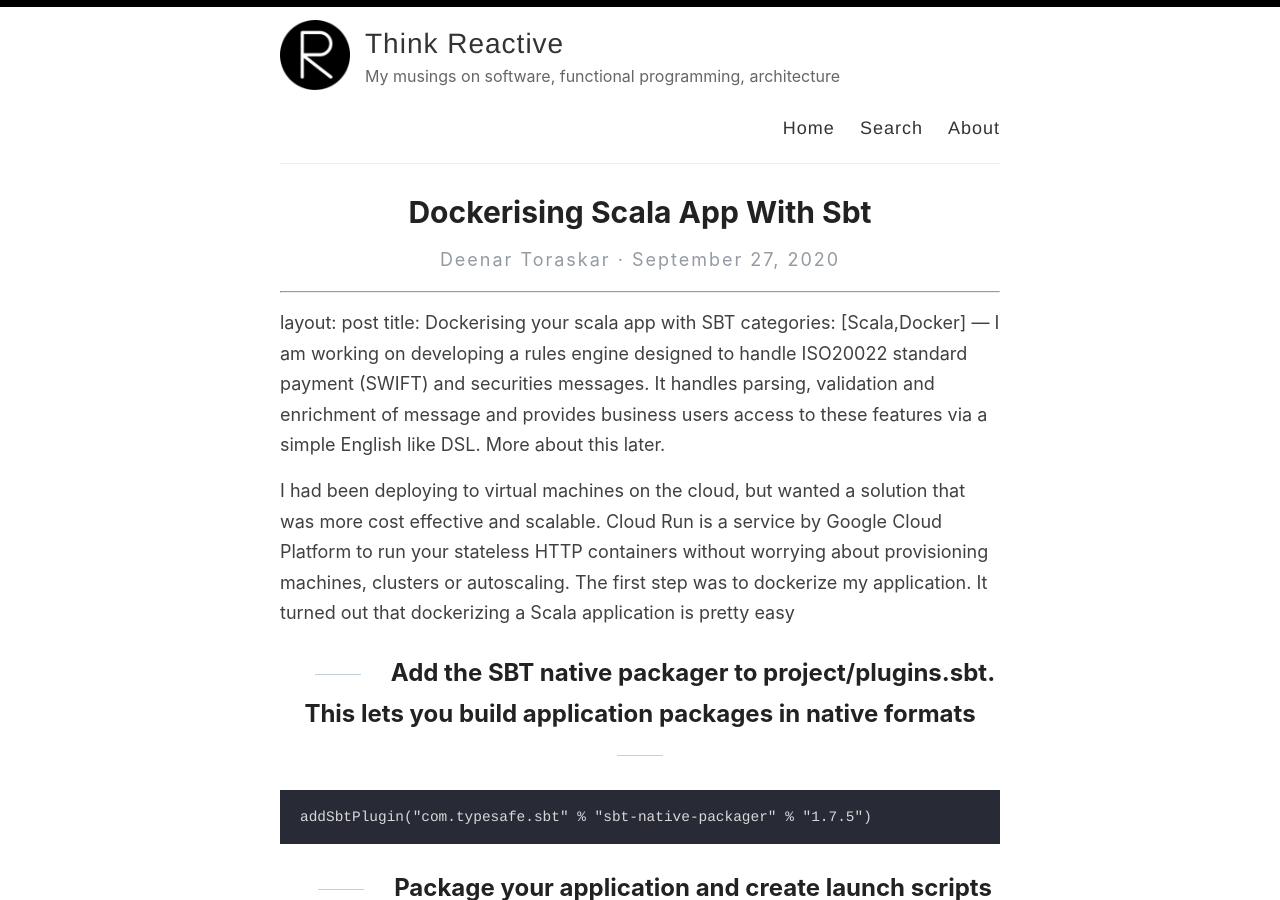
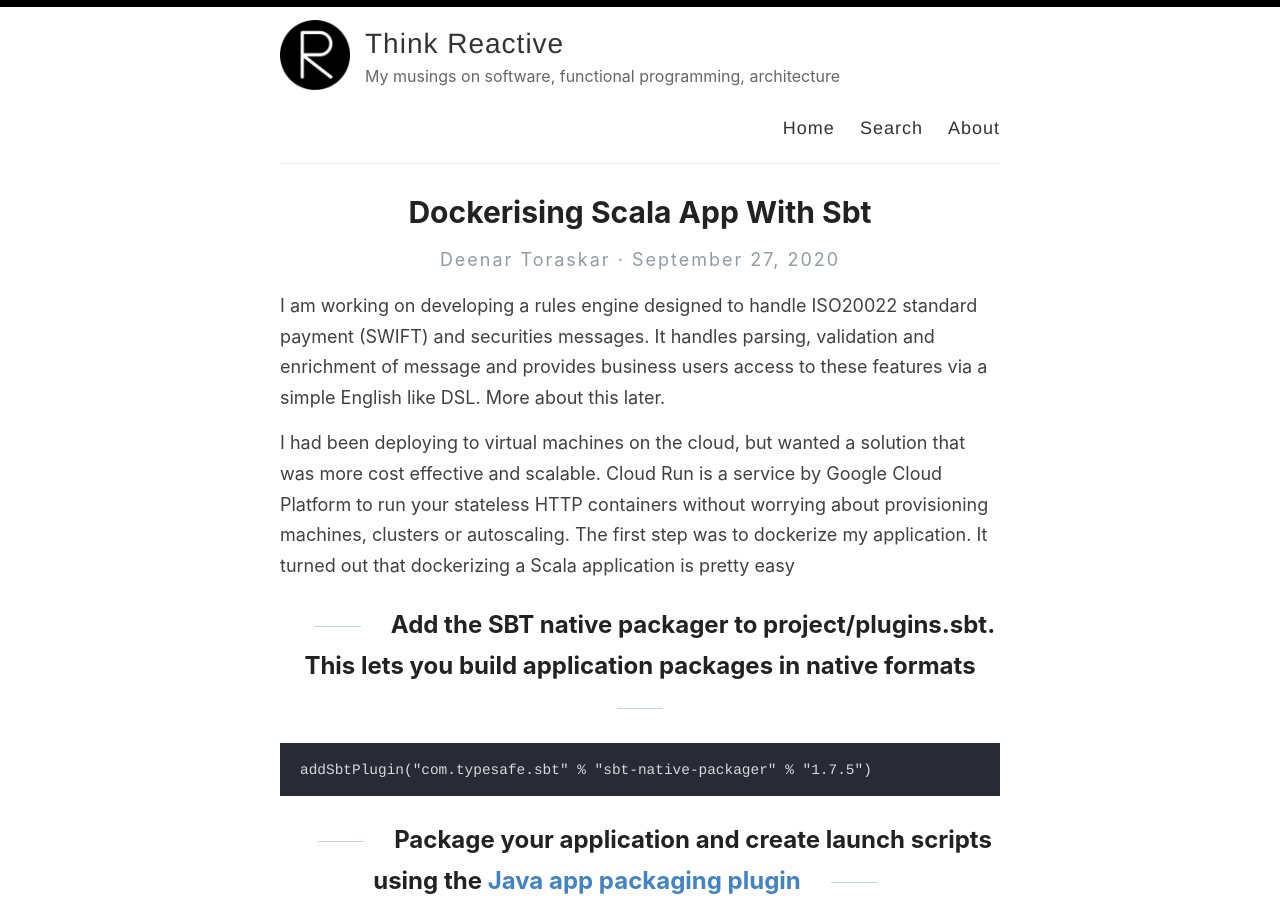
Before and after one commit to deenar/deenar.github.io, a Jekyll site: the page built from _posts/2020-09-27-dockerising-scala-app-with-sbt.md, in a window 1280 px wide and 900 px high. Built offline with Jekyll 4.4.1, drawn with Linux system fonts in a browser that asks for light colours; our own code applies the rules of GitHub Pages for plain Markdown files.

Commit message:
Update 2020-09-27-dockerising-scala-app-with-sbt.md

```diff
--- a/_posts/2020-09-27-dockerising-scala-app-with-sbt.md
+++ b/_posts/2020-09-27-dockerising-scala-app-with-sbt.md
@@ -1,11 +1,7 @@
 ---
 published: true
 ---
----
-layout: post
-title:  Dockerising your scala app with SBT
-categories: [Scala,Docker]
----
+
 I am working on developing a rules engine designed to handle ISO20022 standard payment (SWIFT) and securities messages. It handles parsing, validation and enrichment of message and provides business users access to these features via a simple English like DSL. More about this later.
 
 I had been deploying to virtual machines on the cloud, but wanted a solution that was more cost effective and scalable. Cloud Run is a service by Google Cloud Platform to run your stateless HTTP containers without worrying about provisioning machines, clusters or autoscaling. The first step was to dockerize my application. It turned out that dockerizing a Scala application is pretty easy
```
